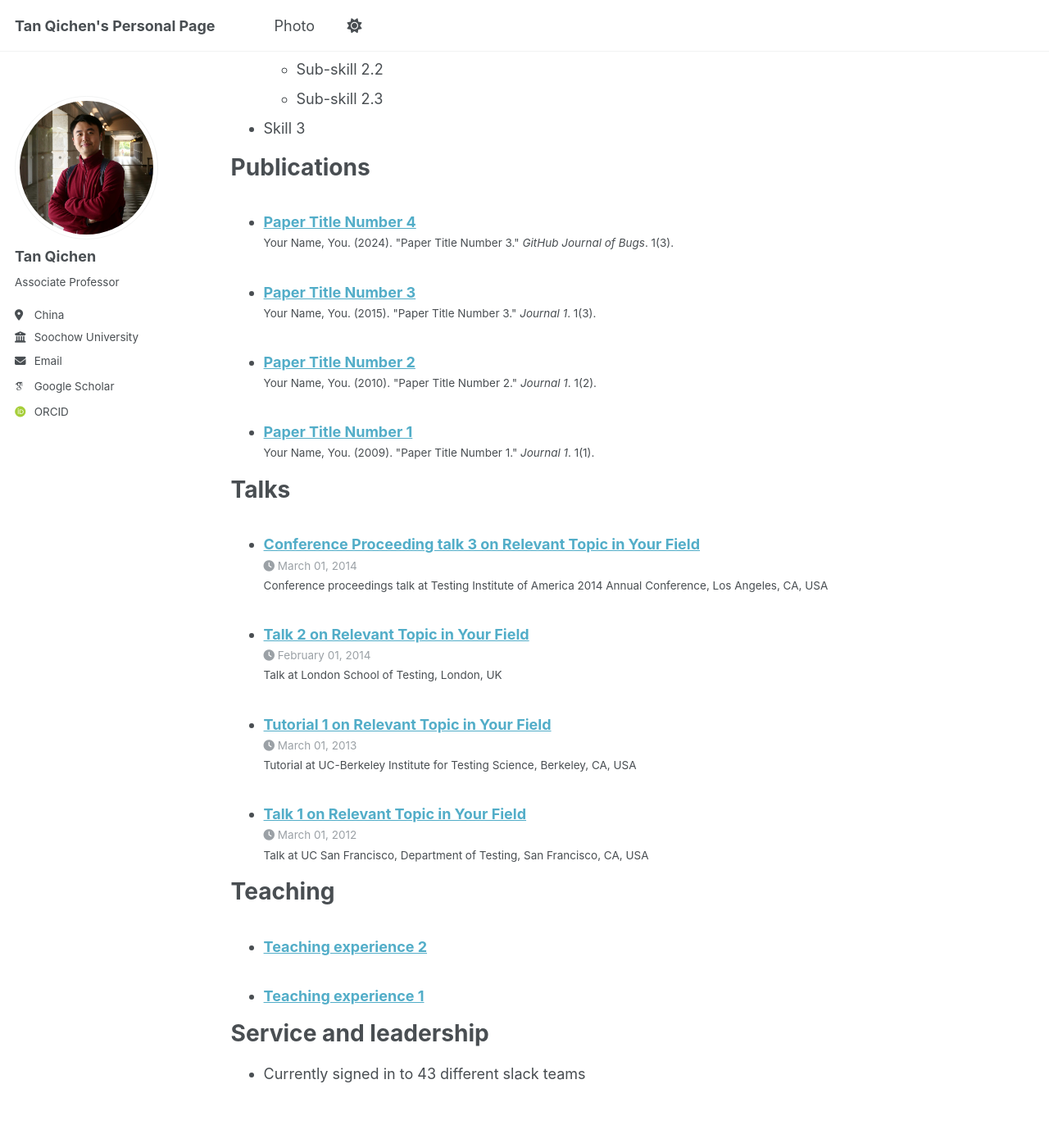
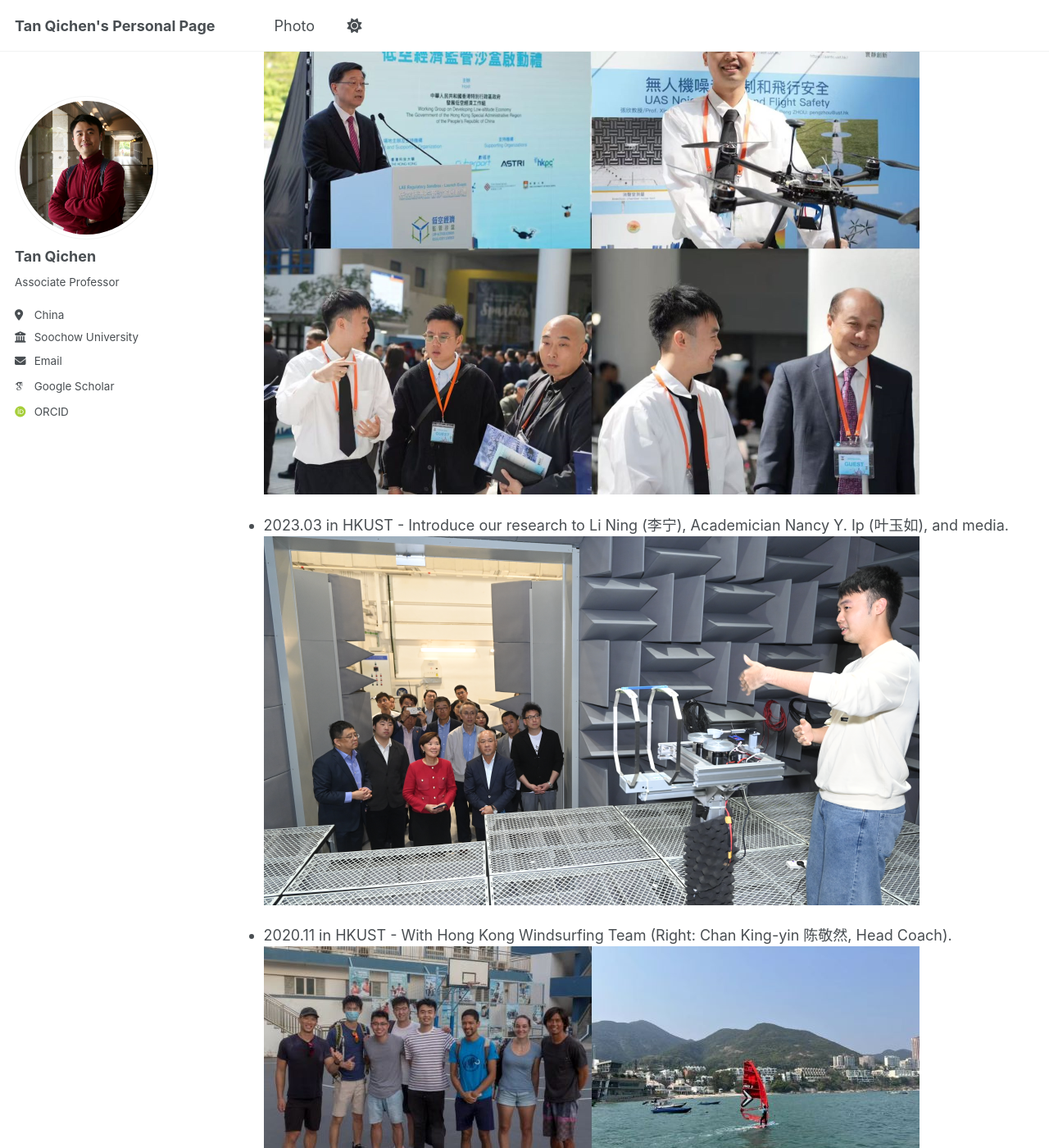
Before and after one commit to tylertam98/tylertam98.github.io, a Jekyll site: the page built from _pages/cv.md, in a window 1280 px wide and 1400 px high, scrolled down 892 px. Shown: the whole window at 82% size. Built offline with Jekyll 4.4.1, drawn with Linux system fonts in a browser that asks for light colours; some web fonts are replaced; some of the changed text lies outside the part shown.

Commit message:
Update cv.md

```diff
--- a/_pages/cv.md
+++ b/_pages/cv.md
@@ -9,56 +9,19 @@ redirect_from:
 
 {% include base_path %}
 
-Education
+Photo List
 ======
-* Ph.D in Version Control Theory, GitHub University, 2018 (expected)
-* M.S. in Jekyll, GitHub University, 2014
-* B.S. in GitHub, GitHub University, 2012
+* The beauty of Soochow University.
+![abc](/images/pt3.jpg)
 
-Work experience
-======
-* Spring 2024: Academic Pages Collaborator
-  * GitHub University
-  * Duties includes: Updates and improvements to template
-  * Supervisor: The Users
+* 2025.03 in HKUST - Introduce our reseach on noise simulation and low-noise flight path planning to the HK government and media.
+![abc](/images/pt2.png)
 
-* Fall 2015: Research Assistant
-  * GitHub University
-  * Duties included: Merging pull requests
-  * Supervisor: Professor Hub
+* 2023.03 in HKUST - Introduce our research to Li Ning (李宁), Academician Nancy Y. Ip (叶玉如), and media.
+![abc](/images/pt1.png)
 
-* Summer 2015: Research Assistant
-  * GitHub University
-  * Duties included: Tagging issues
-  * Supervisor: Professor Git
+* 2020.11 in HKUST - With Hong Kong Windsurfing Team (Right: Chan King-yin 陈敬然, Head Coach).
+![abc](/images/pt4.jpg)
 
-Skills
-======
-* Skill 1
-* Skill 2
-  * Sub-skill 2.1
-  * Sub-skill 2.2
-  * Sub-skill 2.3
-* Skill 3
-
-Publications
-======
-  <ul>{% for post in site.publications reversed %}
-    {% include archive-single-cv.html %}
-  {% endfor %}</ul>
-
-Talks
-======
-  <ul>{% for post in site.talks reversed %}
-    {% include archive-single-talk-cv.html  %}
-  {% endfor %}</ul>
-
-Teaching
-======
-  <ul>{% for post in site.teaching reversed %}
-    {% include archive-single-cv.html %}
-  {% endfor %}</ul>
-
-Service and leadership
-======
-* Currently signed in to 43 different slack teams
+* Music and Art in Hong Kong - Group photo with Jue Yao 姚珏 (Violinist), Bruce Liu 刘晓禹 (Pianist, First Prize at the 18th Chopin International Piano Competition), Lang Lang 郎朗 (The most famous Pianist in China), Seong-Jin Cho 赵成珍 (Pianist, First Prize at the 17th Chopin International Piano Competition), Kísin 基辛 (One of the most famous Pianist in the word).
+![abc](/images/pt5.jpg)
```
